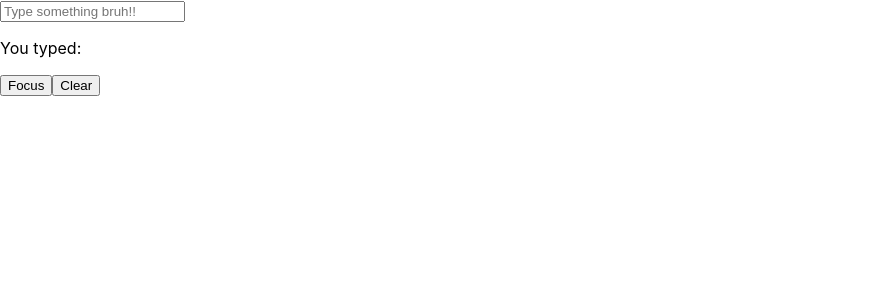
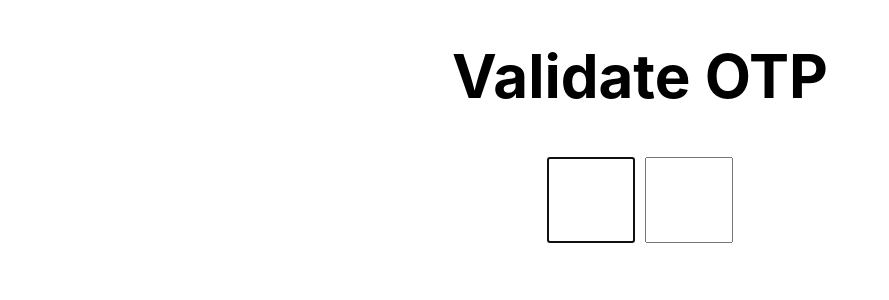
Before and after one commit to rishgupta2301/ReactJS_Machine_Coding_Questions, a React (Create React App) app: page / in a window 1280 px wide. Shown: the top 300 px of the page, without its empty margins (0-889 px from the left). Built offline with nearby package versions, Linux system fonts and the light colour scheme.

Commit message:
implemented cutom digit OTP functionality

```diff
--- a/src/App.js
+++ b/src/App.js
@@ -7,12 +7,14 @@
 // import Form from "./components/formUsingUseReducer/form";
 // import ThemeButton from "./components/hooks/ThemeToggleWithContext/themeButton";
 
-import { useRef } from "react";
-import FancyInput from "./components/hooks/useImperativeHandle";
+import ValidOtp from "./components/OTP/validOtp";
+
+// import { useRef } from "react";
+// import FancyInput from "./components/hooks/useImperativeHandle";
 
 function App() {
 
-  const fancyInputRef = useRef(null);
+  // const fancyInputRef = useRef(null);
 
   return (
     <div className="App">
@@ -25,9 +27,12 @@ function App() {
      {/* <ThemeButton /> */}
      {/* <Cart /> */}
 
-     <FancyInput ref={fancyInputRef} />
+     {/* <FancyInput ref={fancyInputRef} />
      <button onClick={() => fancyInputRef.current.focus()}>Focus</button>
-     <button onClick={() => fancyInputRef.current.clear()}>Clear</button>
+     <button onClick={() => fancyInputRef.current.clear()}>Clear</button> */}
+
+      <ValidOtp total_digits={2}/>
+
 
     </div>
   );
--- /dev/null
+++ b/src/components/OTP/validOtp.jsx
@@ -0,0 +1,67 @@
+import { useEffect, useRef, useState } from "react";
+import "./validOtpstyles.css"
+
+const Otp_Digits = 6;
+
+const ValidOtp = (props) => {
+    const {total_digits} = props;
+
+    const [inputArr, setInputArr] = useState(new Array(total_digits ? total_digits : Otp_Digits).fill(""));
+    const refArr = useRef([]);
+
+    useEffect(() => {
+        refArr.current[0]?.focus();
+    },[])
+
+
+    const handleChange = (value, index) => {
+
+        if(isNaN(value))return; //if user has eneterd spaces
+
+        const newVal = value.trim().slice(-1); // remove trailing spaces and keep only the last digit of whatever number entered
+        const newArr = [...inputArr];
+        newArr[index] = newVal;
+        setInputArr(newArr)
+        value && refArr.current[index + 1]?.focus();
+    }
+
+    const handleKeyPress = (e, index) =>{
+        // console.log(e)
+        if (e.key === "Backspace") {
+            if (inputArr[index]) {
+                // Delete the current value
+                const newArr = [...inputArr];
+                newArr[index] = "";
+                setInputArr(newArr);
+            } else if (index > 0) {
+                // Move focus to the left if empty
+                refArr.current[index - 1]?.focus();
+            }
+        }
+        else if (e.key === "ArrowLeft" && index > 0) {
+            refArr.current[index - 1]?.focus();
+        } else if (e.key === "ArrowRight" && index < Otp_Digits - 1) {
+            refArr.current[index + 1]?.focus();
+        }
+
+    }
+
+    return(
+        <div>
+            <h1>Validate OTP</h1>
+            {inputArr.map((input, index) => {
+                return <input
+                className="otp-input"
+                value={inputArr[index]}
+                type="text"
+                key={index}
+                onChange={(e) => handleChange(e.target.value, index)}
+                ref={(input) => (refArr.current[index] = input)}
+                onKeyDown={(e) => handleKeyPress(e,index)}
+                />
+            })}
+        </div>
+    )
+}
+
+export default ValidOtp
--- /dev/null
+++ b/src/components/OTP/validOtpstyles.css
@@ -0,0 +1,13 @@
+body{
+    text-align: center;
+}
+h1{
+    font-size: 60px;
+}
+.otp-input{
+    width: 80px;
+    height: 80px;
+    font-size: 70px;
+    margin: 5px;
+    text-align: center;
+}
```
